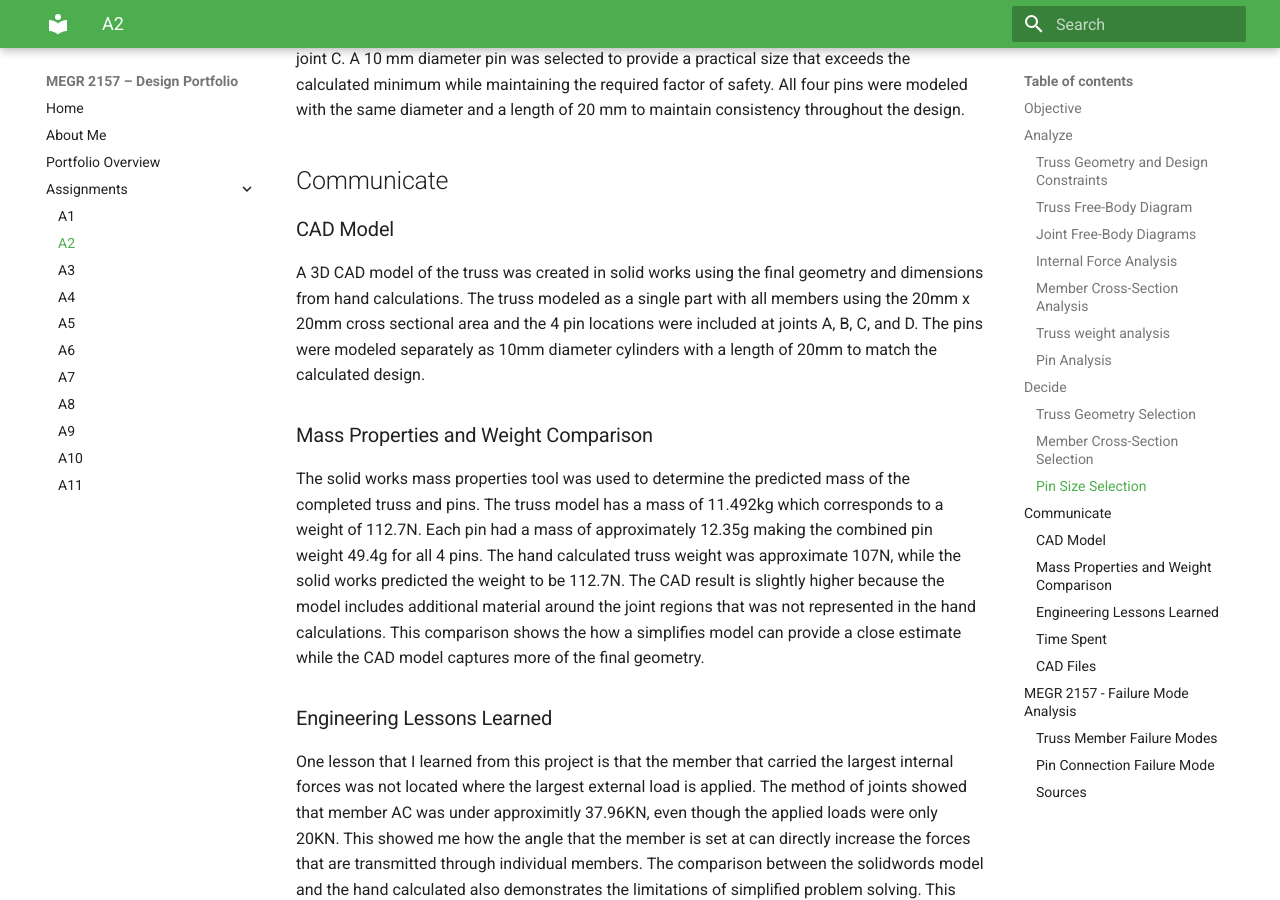
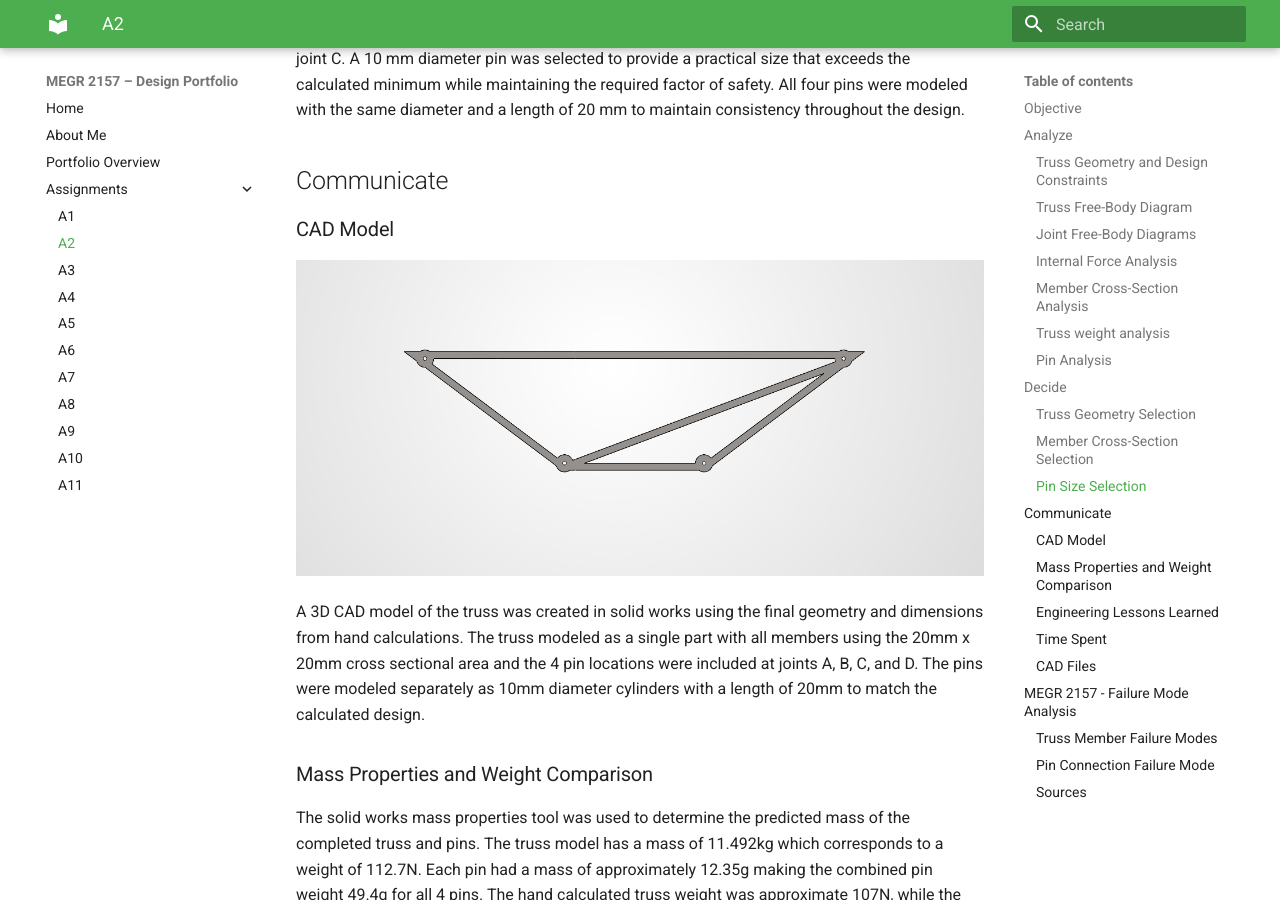
Before and after one commit to msweeney27j/-megr2157-portfolio, an MkDocs documentation site: the page built from docs/assignments/A02/index.md, in a window 1280 px wide and 900 px high, scrolled down 2618 px. Built offline with MkDocs 1.6.1 and Material for MkDocs 9.7.7, drawn with Linux system fonts in a browser that asks for light colours.

Commit message:
Enhance documentation with CAD model and mass properties
Added a CAD model image and updated mass properties comparison in the documentation.

```diff
--- a/docs/assignments/A02/index.md
+++ b/docs/assignments/A02/index.md
@@ -27,6 +27,8 @@ The minimum required cross-sectional area was calculated to be approximately 378
 The minimum calculated pin diameter was 9.32mm based on the critical single-shear load at joint C. A 10 mm diameter pin was selected to provide a practical size that exceeds the calculated minimum while maintaining the required factor of safety. All four pins were modeled with the same diameter and a length of 20 mm to maintain consistency throughout the design.
 ## Communicate
 ### CAD Model
+![Front view of completed truss CAD model](Truss_photo_front.png)
+
 A 3D CAD model of the truss was created in solid works using the final geometry and dimensions from hand calculations. The truss modeled as a single part with all members using the 20mm x 20mm cross sectional area and the 4 pin locations were included at joints A, B, C, and D. The pins were modeled separately as 10mm diameter cylinders with a length of 20mm to match the calculated design.
 ### Mass Properties and Weight Comparison
 The solid works mass properties tool was used to determine the predicted mass of the completed truss and pins. The truss model has a mass of 11.492kg which corresponds to a weight of 112.7N. Each pin had a mass of approximately 12.35g making the combined pin weight 49.4g for all 4 pins. The hand calculated truss weight was approximate 107N, while the solid works predicted the weight to be 112.7N. The CAD result is slightly higher because the model includes additional material around the joint regions that was not represented in the hand calculations. This comparison shows the how a simplifies model can provide a close estimate while the CAD model captures more of the final geometry.
```
